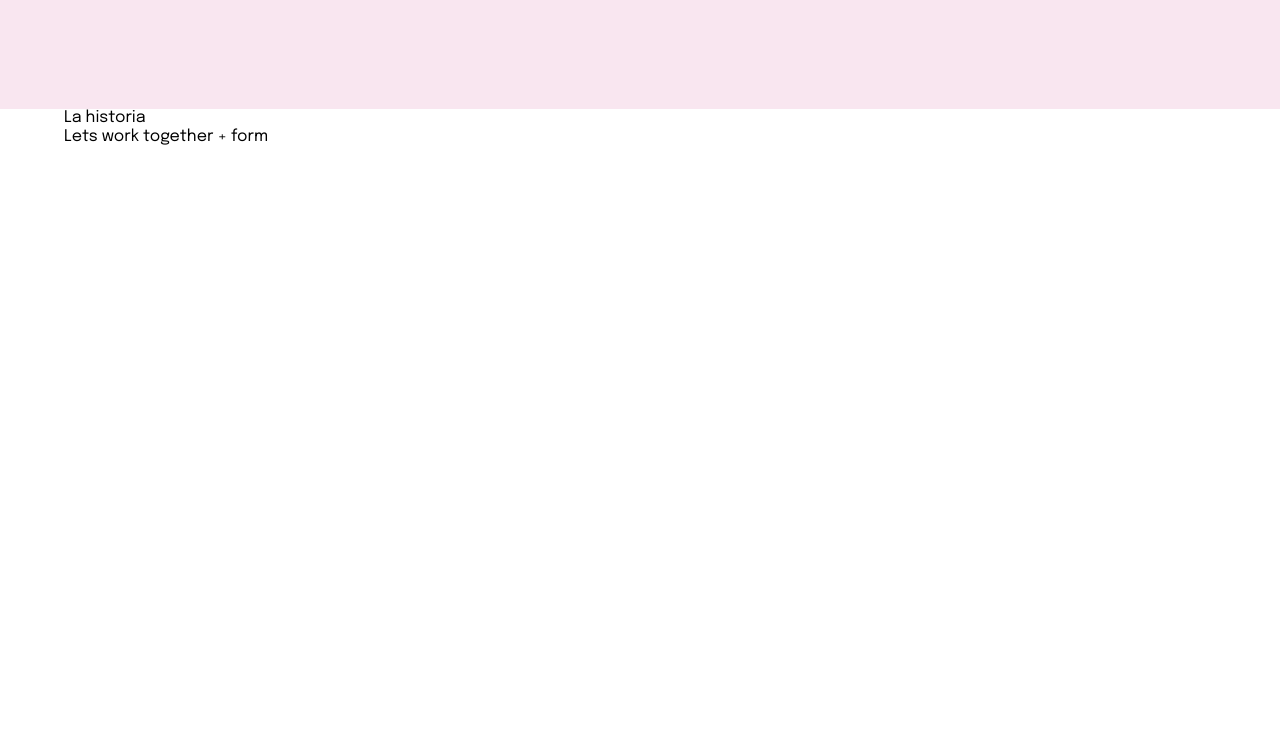
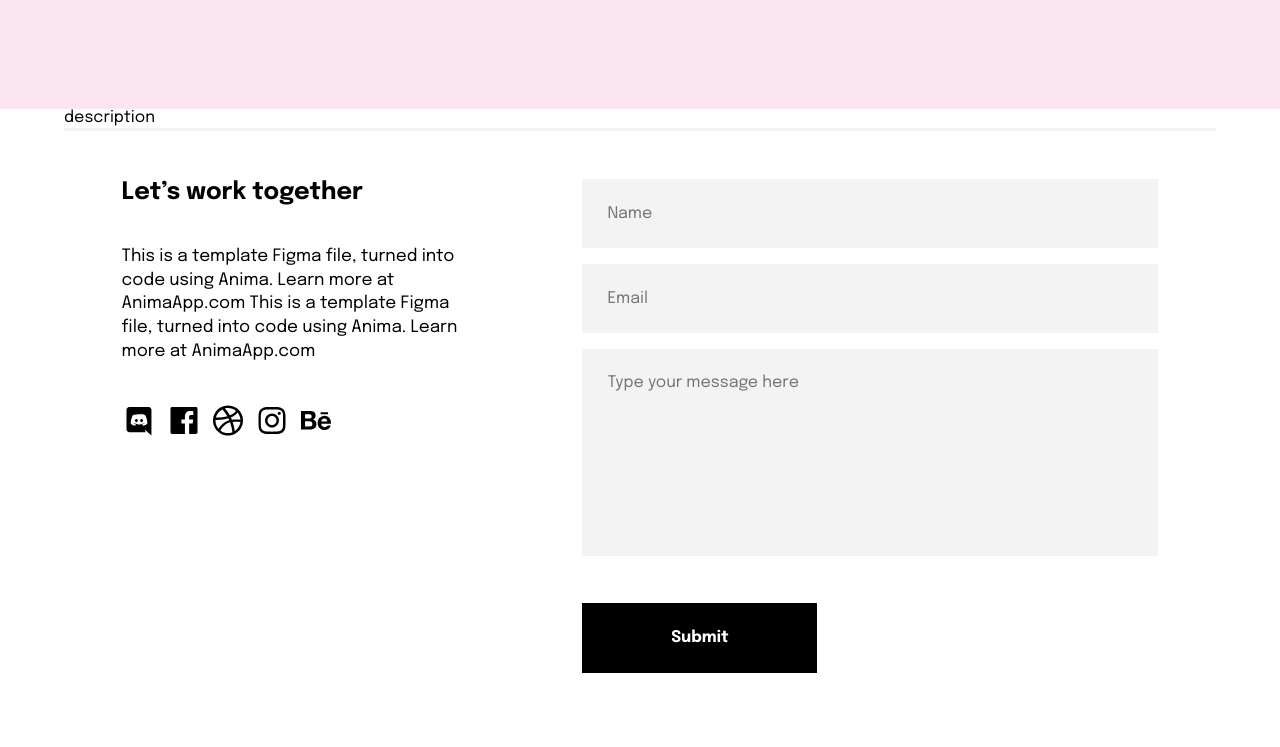
Before and after one commit to Angela-y-los-chicos-de-BIT/portfolio, a plain HTML site: page index.html in a window 1280 px wide. Shown: the part 456-1203 px from the top of the page. Before the commit the page ends 800 px from the top, so only its background shows below. Drawn offline with Linux system fonts and the light colour scheme.

Commit message:
[+] RWD: PreFooter

```diff
--- a/css/main.css
+++ b/css/main.css
@@ -8,6 +8,7 @@
     --piggy-pink: #F6DCE9;
     --pink-lace: #F9E6F0;
     --white: #ffffff;
+    --height-input: 69px;
 
     /**/
     --color-menu-link: var( --charleston-green-v1 );
@@ -93,3 +94,68 @@ ul.main-menu {
         padding: 7rem 0;
     }
 }
+
+/** Main: Section Story */
+
+
+/** Footer */
+.footer-content {
+    display: flex;
+    justify-content: space-around;
+    flex-direction: column;
+    border-top: 3px solid var(--anti-flash-white);
+    padding: 3rem 0;
+}
+
+@media ( min-width: 768px ) {
+    .footer-content {
+        flex-direction: row;
+    }
+}
+
+
+.lets-work {
+    flex-basis: 30%;
+}
+.lets-work h2 {
+    margin-bottom: 2.4rem;
+}
+ul.social-media {
+    list-style: none;
+    display: flex;
+    justify-content: left;
+    gap: .5rem;
+    margin: 2.4rem 0;
+}
+
+.contact {
+    flex-basis: 50%;
+}
+
+.form-input {
+    width: 100%;
+    height: var( --height-input );
+    padding: 25px;
+    margin-bottom: 1rem;
+    background-color: var( --anti-flash-white );
+    border: none;
+    outline: none;
+}
+
+.btn {
+    width: 235px;
+    display: inline-block;
+    padding: 25px 85px;
+    border: 1px solid transparent;
+    margin: 1.6rem 0;
+}
+.btn--bg-black {
+    background-color: var( --black );
+    color: var( --white );
+    font-weight: bold;
+}
+
+textarea.form-input {
+    height: calc( var( --height-input ) * 3 );
+    resize: none;
+}
--- a/index.html
+++ b/index.html
@@ -48,16 +48,64 @@
             </div>
         </section>
         <section class="description">
-            <div class="container">
-                La historia
+            <div class="container description-content">
+                description
+
             </div>
         </section>
 
     </main>
     <footer class="footer">
-        <div class="container">
-            Lets work together + form
+        <div class="container footer-content">
+            <div class="lets-work">
+                <h2>Let’s work together</h2>
+                <p>This is a template Figma file, turned into code using Anima. Learn more at AnimaApp.com This is a template Figma file, turned into code using Anima. Learn more at AnimaApp.com</p>
+                <ul class="social-media">
+                    <li>
+                        <a href="https://discord.com/" target="_blank">
+                            <img src="./images/discord.svg" alt="Discord Icon">
+                        </a>
+                    </li>
+                    <li>
+                        <a href="https://www.facebook.com/?locale=es_LA" target="_blank">
+                            <img src="./images/facebook.svg" alt="Facebook Icon">
+                        </a>
+                    </li>
+                    <li>
+                        <a href="https://dribbble.com/" target="_blank">
+                            <img src="./images/dribbble.svg" alt="Dribbble Icon">
+                        </a>
+                    </li>
+                    <li>
+                        <a href="https://www.instagram.com/" target="_blank">
+                            <img src="./images/instagram.svg" alt="Instagram Icon">
+                        </a>
+                    </li>
+                    <li>
+                        <a href="https://www.behance.net/" target="_blank">
+                            <img src="./images/behance.svg" alt="Behance Icon">
+                        </a>
+                    </li>
+                </ul>
+            </div>
+            <div class="contact">
+                <form class="form-contact" action="">
+                    <div class="field">
+                        <input class="form-input" type="text" placeholder="Name">
+                    </div>
+                    <div class="field">
+                        <input class="form-input" type="email" placeholder="Email">
+                    </div>
+                    <div class="field">
+                        <textarea class="form-input" placeholder="Type your message here"></textarea>
+                    </div>
+                    <div class="field">
+                        <button class="btn btn--bg-black">Submit</button>
+                    </div>
+                </form>
+            </div>
         </div>
+
     </footer>
 
     <script src="./js/main.js"></script>
```
Also changed, not shown: images/behance.svg (added), images/discord.svg (added), images/dribbble.svg (added), images/facebook.svg (added), images/instagram.svg (added).
